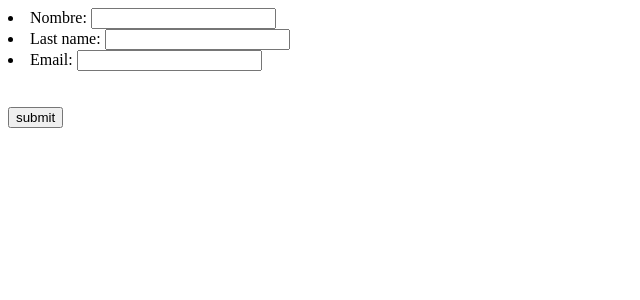
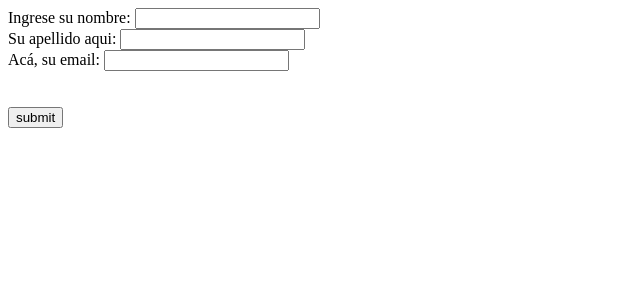
Before and after one commit to RodrigoPasten/Django-Pyjobs, a Django app: page /subscribe/ in a window 1280 px wide. Shown: the top 300 px of the page, without its empty margins (0-640 px from the left). Run offline with Django 4.2, Linux system fonts and the light colour scheme; parts of the project's set-up code (start-up, migrations or seed data) failed here and were passed over.

Commit message:
Se modifica el forms por modelsforms y la renderizacion del html

```diff
--- a/subscribe/forms.py
+++ b/subscribe/forms.py
@@ -1,19 +1,14 @@
 from django import forms
+from subscribe.models import Subscribe
+from django.utils.translation import gettext_lazy as _
 
 
-def validate_comma(value):
-    if "," in value:
-        raise forms.ValidationError('El nombre no puede tener coma')
-    return value
-
-
-class SubscribeForm(forms.Form):
-    first_name = forms.CharField(max_length=100, label='Nombre', validators=[validate_comma])
-    last_name = forms.CharField(max_length=100)
-    email = forms.EmailField(
-        max_length=100,
-        error_messages={
-            'required': 'Por favor ingresa tu correo electrónico',
-            'invalid': 'El correo proporcionado no es válido',
-        },
-        required=True)
+class SubscribeForm(forms.ModelForm):
+    class Meta:
+        model = Subscribe
+        fields = "__all__"
+        labels = {
+            'first_name': _('Ingrese su nombre'),
+            'last_name': _('Su apellido aqui'),
+            'email': _('Acá, su email')
+        }
--- a/subscribe/templates/subscribe/subscribe.html
+++ b/subscribe/templates/subscribe/subscribe.html
@@ -7,9 +7,23 @@
 <body>
 <form method="post">
     {% csrf_token %}
-    {{ form.as_ul }}
+   <div class = "subcsribe_fields">
+       {{ form.first_name.errors }}
+        {{ form.first_name.label_tag }}
+        {{ form.first_name }}
+   </div>
 
+    <div class = "subsribe_fields">
+        {{ form.last_name.errors}}
+        {{ form.last_name.label_tag }}
+        {{ form.last_name}}
+   </div>
 
+    <div class = "subsribe_fields">
+        {{ form.email.errors }}
+        {{ form.email.label_tag }}
+        {{ form.email}}
+   </div>
     <br>
     <br>
   <input type="submit" value="submit">
--- a/subscribe/views.py
+++ b/subscribe/views.py
@@ -9,13 +9,8 @@ def subscribe(request):
     if request.POST:
         subscribe_forms = SubscribeForm(request.POST)
         if subscribe_forms.is_valid():
-            # se asegura que los datos sean correctos (cleaned_data)
-            first_name = subscribe_forms.cleaned_data["first_name"]
-            last_name = subscribe_forms.cleaned_data['last_name']
-            email = subscribe_forms.cleaned_data['email']
-            subscribe_forms = Subscribe(first_name= first_name, last_name= last_name, email=email)
+            # guarda los datos del modelform (forms.py)
             subscribe_forms.save()
-            messages.success(request, 'Datos registrados')
 
     context = {"form": subscribe_forms}
     return render(request, 'subscribe/subscribe.html', context)
```
Also changed, not shown: db.sqlite3.
